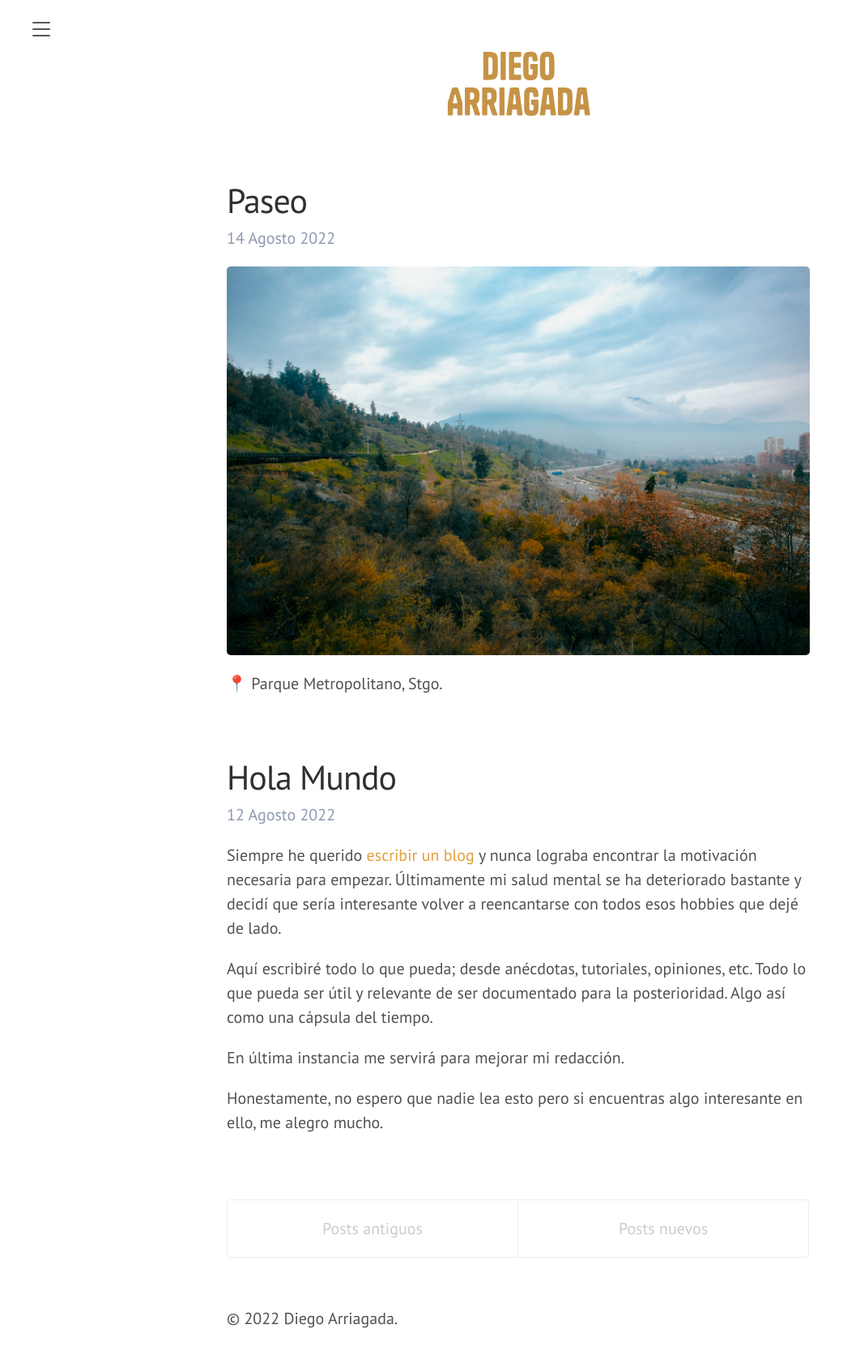
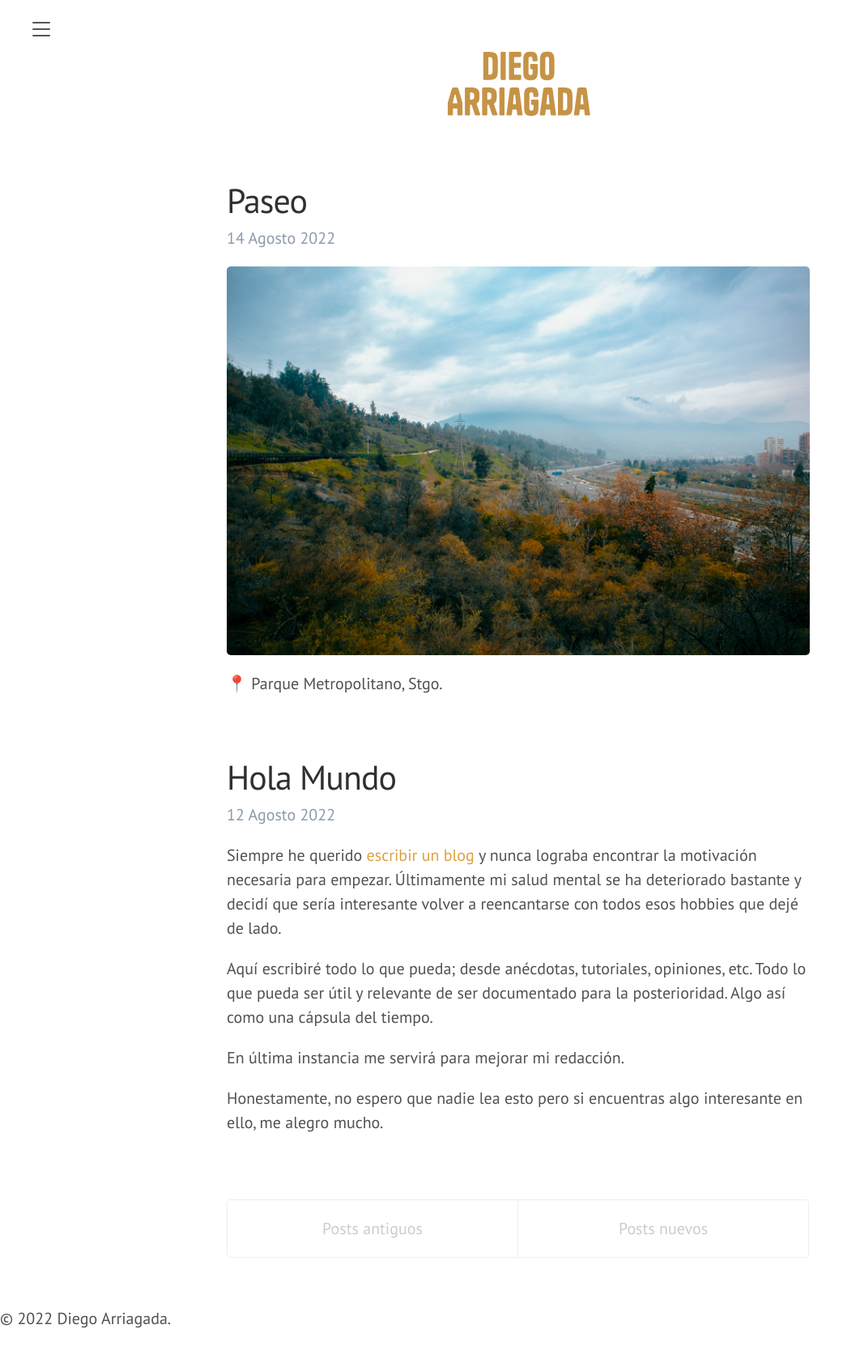
Before and after one commit to darriagada/darriagada.github.io, a Jekyll site: the page built from index.html, in a window 1280 px wide. Shown: the whole page at 81% size, without its empty margins (0-1062 px from the left). Built offline with Jekyll 4.4.1, drawn with Linux system fonts in a browser that asks for light colours; the list of posts is cut into pages by our own code; comment, search, counter and statistics services are not loaded.

Commit message:
Update footer

```diff
--- a/_layouts/default.html
+++ b/_layouts/default.html
@@ -12,11 +12,6 @@
     <div class="wrap">
       <div class="masthead">
         <div class="container">
-			<!--
-          <h3 class="masthead-title">
-            <a href="{{ site.baseurl }}/" title="Home">{{ site.title }}</a>
-            <small>{{ site.tagline }}</small>
-          </h3> -->
 				 <a href="{{ site.baseurl }}/" title="Home"><img src="{{ site.baseurl }}/public/images/name.svg?v1" alt="{{ site.title }}" title="{{ site.title }}" class="logo" width="183" height="87" /></a>
         </div>
       </div>
@@ -24,6 +19,13 @@
       <div class="container content">
         {{ content }}
       </div>
+
+	  <footer class="footer">
+	         <p>
+	  		  &copy; {{ site.time | date: '%Y' }} Diego Arriagada.
+	          </p>
+	  </footer>
+
     </div>
 
     <label for="sidebar-checkbox" class="sidebar-toggle"></label>
--- a/index.html
+++ b/index.html
@@ -53,9 +53,3 @@
     <span class="pagination-item newer">Posts nuevos</span>
   {% endif %}
 </div>
-
-<footer class="footer">
-       <p>
-		  &copy; {{ site.time | date: '%Y' }} Diego Arriagada.
-        </p>
-</footer>
```
